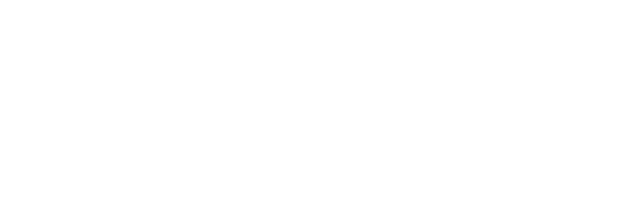
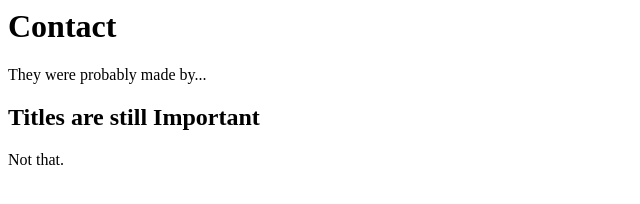
Before and after one commit to czmarc1/First-Html, a plain HTML site: page contact.html in a window 1280 px wide. Shown: the whole page, without its empty margins (0-640 px from the left). Drawn offline with Linux system fonts and the light colour scheme.

Commit message:
Update contact.html

```diff
--- a/contact.html
+++ b/contact.html
@@ -1,3 +1,12 @@
 <!doctype_html>
 <html>
+<head>
+<title>Contact</title>
+</head>
+<body>
+<h1>Contact</h1>
+<p>They were probably made by...</p>
+<h2>Titles are still Important</h1>
+<p>Not that.</p>
+</body>
 </html>
```
